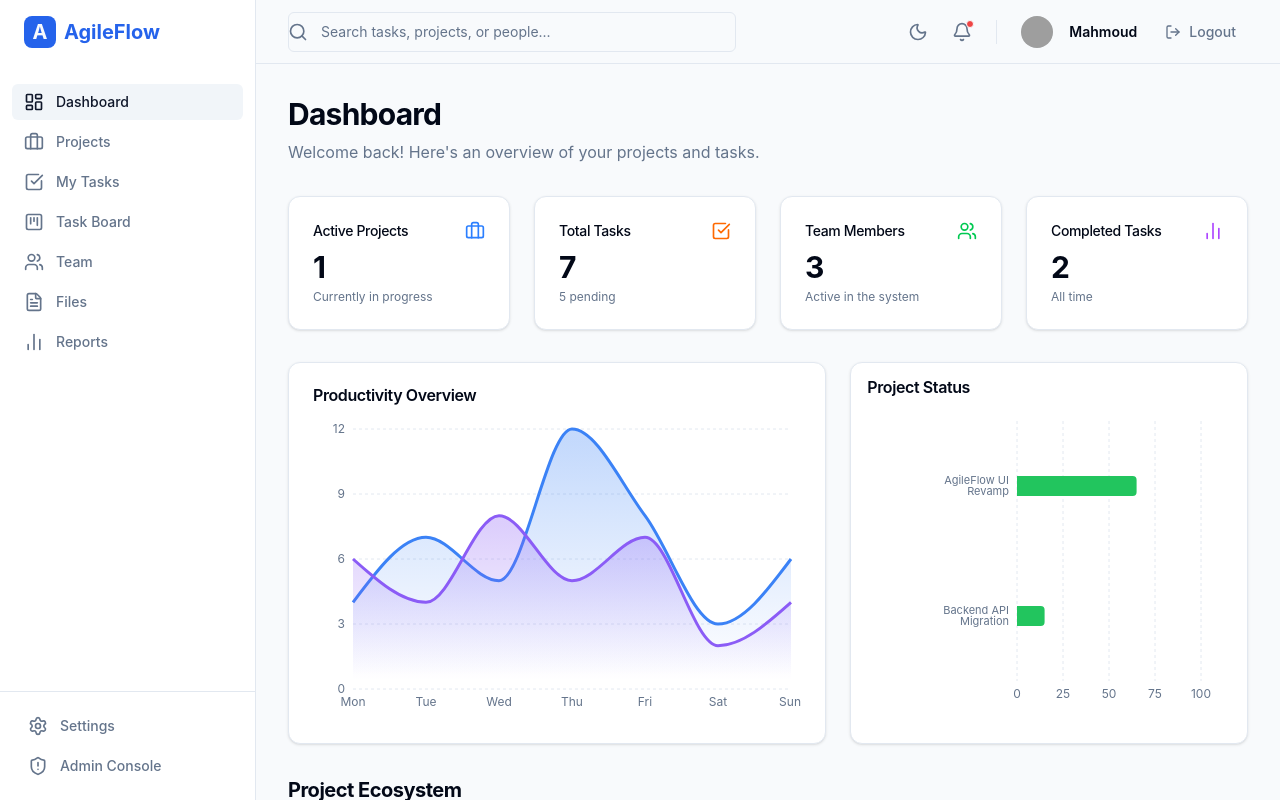
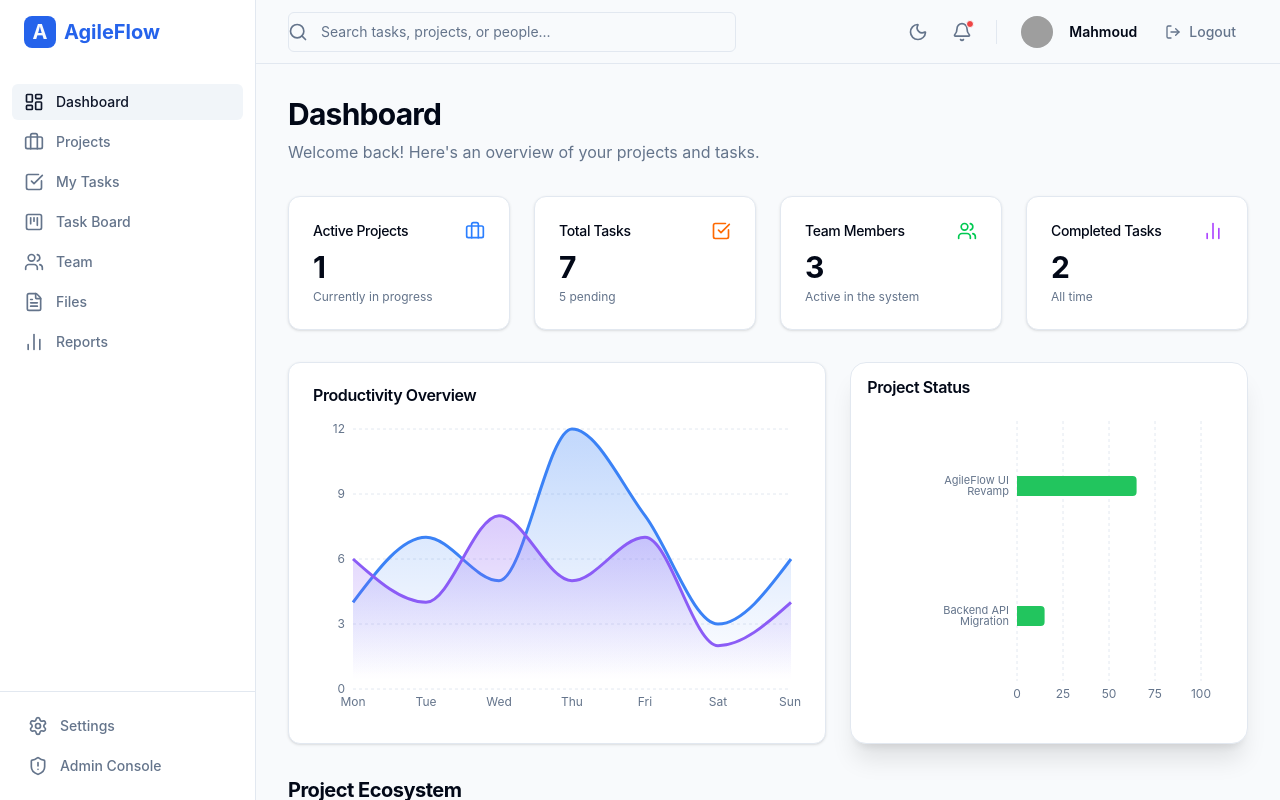
Before and after one commit to ELLEBOUDY/AgileFlow-Projects, a React (Vite) app in the folder frontend/: page / in a window 1280 px wide. Built offline with nearby package versions, Linux system fonts and the light colour scheme; data requests are answered from the project's data file; sample sign-in values are in the browser's storage; grey boxes are pictures that could not be loaded.

Commit message:
edit css

```diff
--- a/frontend/src/pages/DashboardPage.tsx
+++ b/frontend/src/pages/DashboardPage.tsx
@@ -109,7 +109,7 @@ export function DashboardPage() {
           </div>
         </div>
 
-        <div className="rounded-xl border bg-card text-card-foreground shadow-sm lg:col-span-3 p-4">
+        <div className="rounded-2xl border bg-card text-card-foreground shadow-xl lg:col-span-3 p-4">
           <h3 className="font-semibold leading-none tracking-tight mb-4">Project Status</h3>
           <div className="h-[300px] mt-4">
             <ResponsiveContainer width="100%" height="100%">
```
